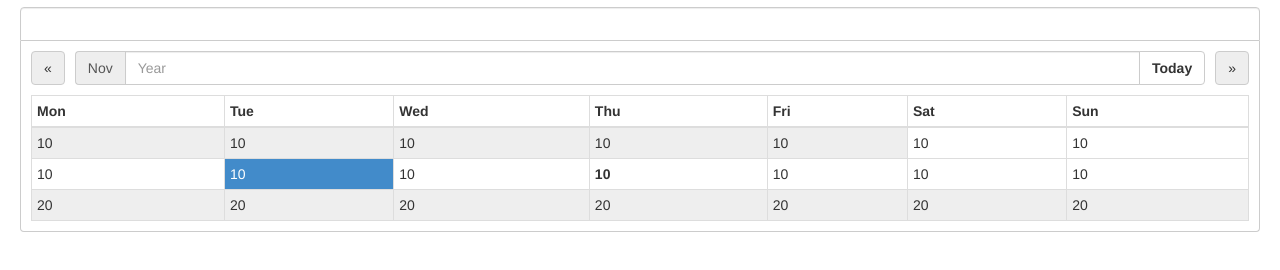
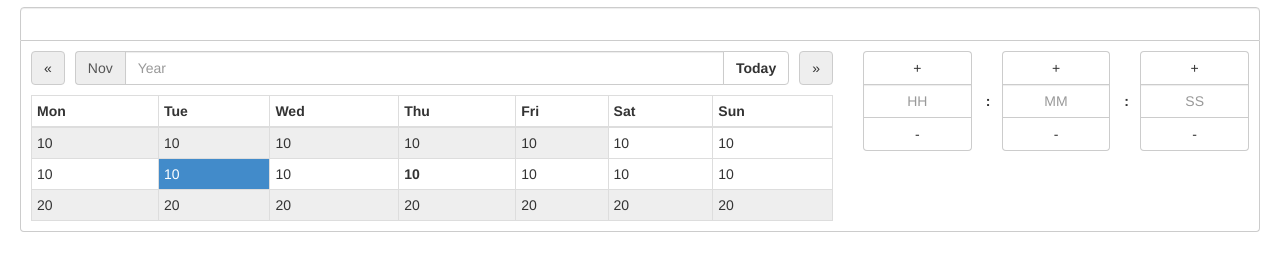
Before and after one commit to jamwaffles/SuperCal, a website: page demo/index.html in a window 1280 px wide. Shown: the part 166-436 px from the top of the page. Drawn offline with nearby package versions, Linux system fonts and the light colour scheme; files that its build step writes are made by us from their sources.

Commit message:
Calendar and timepicker (with seconds) mockup

```diff
--- a/demo/index.html
+++ b/demo/index.html
@@ -30,7 +30,7 @@
 
 		<div class="sc-wrapper">
 			<div class="row">
-				<div class="sc-month-wrapper col-md-12">
+				<div class="sc-month-wrapper col-md-8">
 					<div class="sc-header">
 						<button type="button" class="sc-month-prev btn btn-default">&laquo;</button>
 						<button type="button" class="sc-month-next btn btn-default">&raquo;</button>
@@ -92,6 +92,26 @@
 						</table>
 					</div>
 				</div>
+
+				<div class="sc-time-wrapper col-md-4">
+					<div class="row">
+						<div class="col-xs-4 sc-spinner sc-hour">
+							<button type="button" class="sc-spin-up btn btn-default">+</button>
+							<input type="text" placeholder="HH" class="form-control">
+							<button type="button" class="sc-spin-down btn btn-default">-</button>
+						</div>
+						<div class="col-xs-4 sc-spinner sc-minute">
+							<button type="button" class="sc-spin-up btn btn-default">+</button>
+							<input type="text" placeholder="MM" class="form-control">
+							<button type="button" class="sc-spin-down btn btn-default">-</button>
+						</div>
+						<div class="col-xs-4 sc-spinner sc-second">
+							<button type="button" class="sc-spin-up btn btn-default">+</button>
+							<input type="text" placeholder="SS" class="form-control">
+							<button type="button" class="sc-spin-down btn btn-default">-</button>
+						</div>
+					</div>
+				</div>
 			</div>
 		</div>
 	</div>
--- a/less/supercal.less
+++ b/less/supercal.less
@@ -70,7 +70,43 @@
 		}
 	}
 
-	.sc-footer {
-		margin-top: @spacing;
+	.sc-time-wrapper {
+		.sc-spinner {
+			+ .sc-spinner {
+				position: relative;
+
+				&:before {
+					content: ":";
+					line-height: 20px;
+					top: 50%;
+					margin-top: -10px;
+					left: -1px;
+					font-weight: bold;
+					position: absolute;
+				}
+			}
+
+			button {
+				display: block;
+				width: 100%;
+
+				&.sc-spin-up {
+					border-bottom-left-radius: 0;
+					border-bottom-right-radius: 0;
+					border-bottom: 0;
+				}
+
+				&.sc-spin-down {
+					border-top-left-radius: 0;
+					border-top-right-radius: 0;
+					border-top: 0;
+				}
+			}
+
+			input {
+				border-radius: 0;
+				text-align: center;
+			}
+		}
 	}
 }
```
